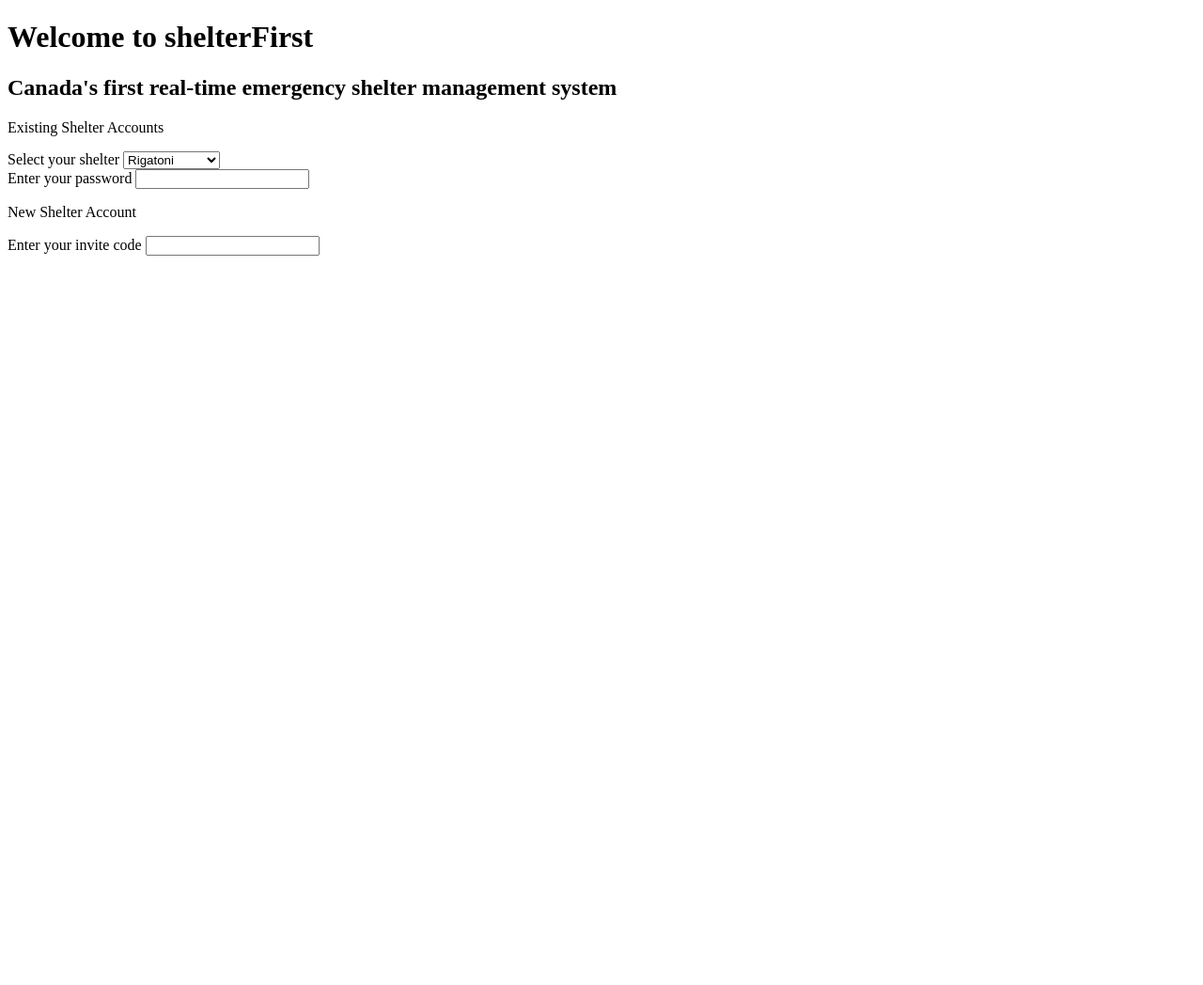
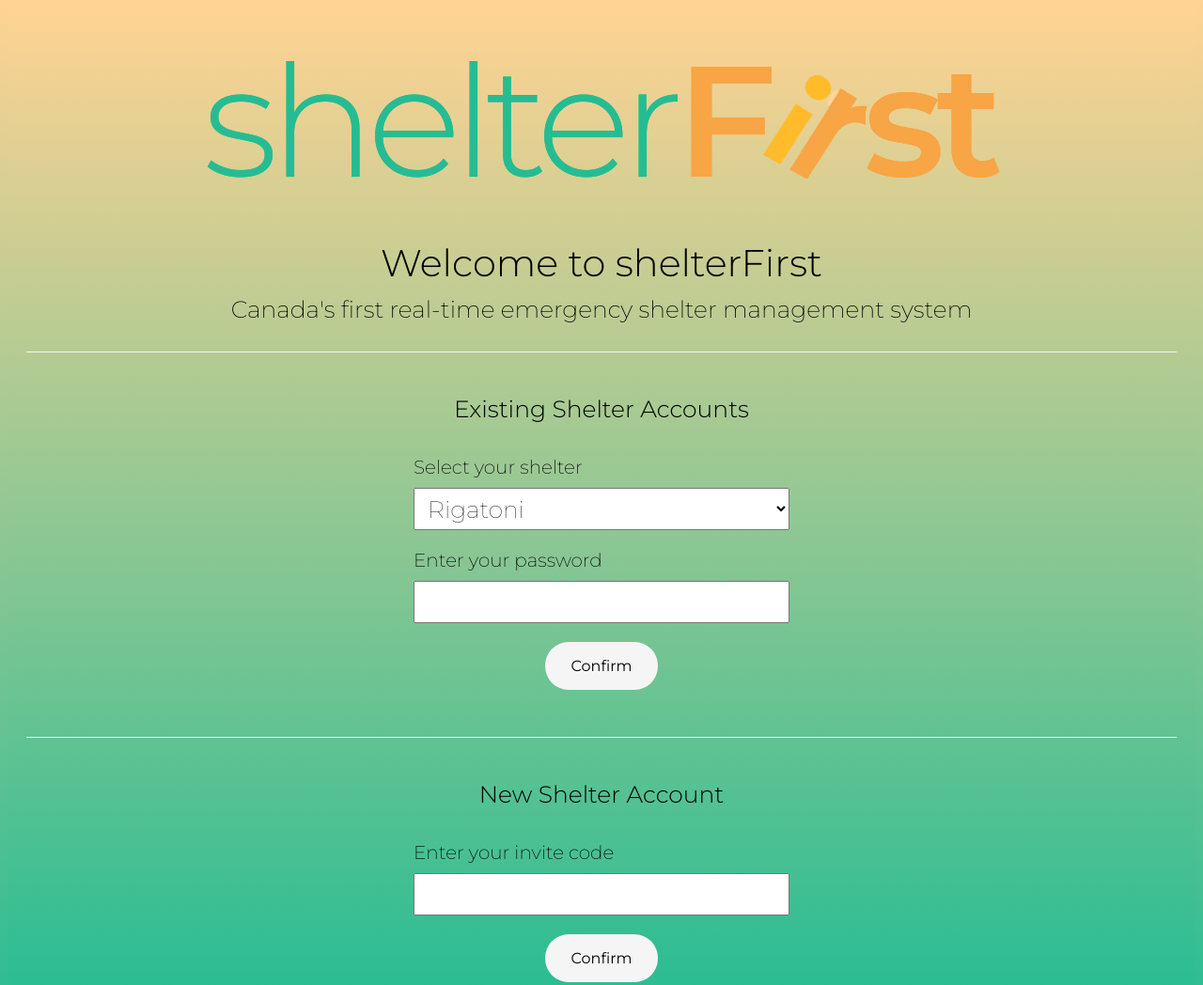
Before and after one commit to austinteshuba/hackwestern8, a website: page frontend/index.html in a window 1280 px wide. Shown: the whole page at 94% size. Before the commit the page ends 800 px from the top, so only its background shows below. Drawn offline with Linux system fonts and the light colour scheme.

Commit message:
Adding style details

```diff
--- a/frontend/index.html
+++ b/frontend/index.html
@@ -9,8 +9,11 @@
     <link href="https://fonts.googleapis.com/css2?family=Montserrat:ital,wght@0,100;0,200;0,300;0,400;0,500;0,600;0,700;0,800;0,900;1,100;1,200;1,300;1,400;1,500;1,600;1,700;1,800;1,900&display=swap" rel="stylesheet">
 </head>
 <body>
-    <h1 class="page-title">Welcome to shelterFirst</h1>
-    <h2>Canada's first real-time emergency shelter management system</h2>
+    <section class="page-title">
+        <img alt="Shelter First Logo" class="page-logo" src="assets/shelterfirst_logo.png">
+        <h1 class="page-title">Welcome to shelterFirst</h1>
+        <h2 class="page-subtitle">Canada's first real-time emergency shelter management system</h2>
+    </section>
     <section class="select-shelter">
         <p class="section-header">Existing Shelter Accounts</p>
         <div class="form-input">
@@ -27,6 +30,9 @@
             <label class="form-label" for="password">Enter your password</label>
             <input name="password" id="password" type="text"/>
         </div>
+        <div class="button">
+            <p class="button__text">Confirm</p>
+        </div>
     </section>
     <section class="add-shelter">
         <p class="section-header">New Shelter Account</p>
@@ -34,6 +40,9 @@
             <label class="form-label" for="invite-code">Enter your invite code</label>
             <input name="invite-code" id="invite-code" type="text" />
         </div>
+        <div class="button">
+            <p class="button__text">Confirm</p>
+        </div>
     </section>
 </body>
 </html>
--- a/frontend/styles/scss/main.scss
+++ b/frontend/styles/scss/main.scss
@@ -0,0 +1,112 @@
+$color-teal: #26BC93;
+$color-orange-dark: #F7A545;
+$color-bright-orange: #FFBB2A;
+$color-peach: #FFD393;
+$color-white: whitesmoke;
+$color-black: #010101;
+
+html, body {
+  font-size: 62.5%;
+  font-family: 'Montserrat', sans-serif;
+  background-image: linear-gradient($color-peach, $color-teal);
+  min-height: 100vh;
+}
+
+h1, h2, h3, h4, h5 {
+  margin: 0;
+}
+
+.page-title {
+  font-size: 4rem;
+  font-weight: 300;
+  display: block;
+  text-align: center;
+  padding-top: 2rem;
+}
+
+.page-subtitle {
+  font-size: 2.5rem;
+  font-weight: 200;
+  display: block;
+  text-align: center;
+  padding: 1rem 2rem;
+}
+
+.page-title {
+  //padding: 4rem 2rem;
+  display: flex;
+  flex-direction: column;
+  align-items: center;
+}
+
+.select-shelter, .add-shelter {
+  box-sizing: border-box;
+  border-top: solid 1px $color-white;
+  margin: 2rem;
+  padding: 2rem 4rem;
+  display: flex;
+  flex-direction: column;
+  align-items: center;
+}
+
+.section-header {
+  font-size: 2.5rem;
+  font-weight: 300;
+  display: block;
+}
+
+.form-input {
+  padding: 1rem 0;
+
+  select {
+    cursor: pointer;
+  }
+
+  input, select {
+    display: block;
+    margin-top: 1rem;
+    font-size: 2.5rem;
+    font-family: 'Montserrat', sans-serif;
+    font-weight: 100;
+    height: 4.5rem;
+    width: 40rem;
+    padding: 0 10px;
+    -webkit-box-sizing: border-box; /* Safari/Chrome, other WebKit */
+    -moz-box-sizing: border-box;    /* Firefox, other Gecko */
+    box-sizing: border-box;         /* Opera/IE 8+ */
+  }
+}
+
+.form-label {
+  display:block;
+  font-size: 2rem;
+  font-weight: 200;
+}
+
+.button {
+  cursor: pointer;
+  background-color: $color-white;
+  border-radius: 25px;
+  padding: 0 1rem;
+  font-size: 1.6rem;
+  font-weight: 400;
+  color: $color-black;
+  display: inline-block;
+  width: 10rem;
+  text-align: center;
+  margin: 1rem 0;
+  transition: all 0.2s;
+
+  &:hover {
+    transform: scale(1.3);
+  }
+
+  &:active {
+    transform: scale(1.1);
+  }
+}
+
+.page-logo {
+  display: block;
+
+}
```
Also changed, not shown: frontend/package.json (+5 -2 lines), frontend/styles/css/style.css.
